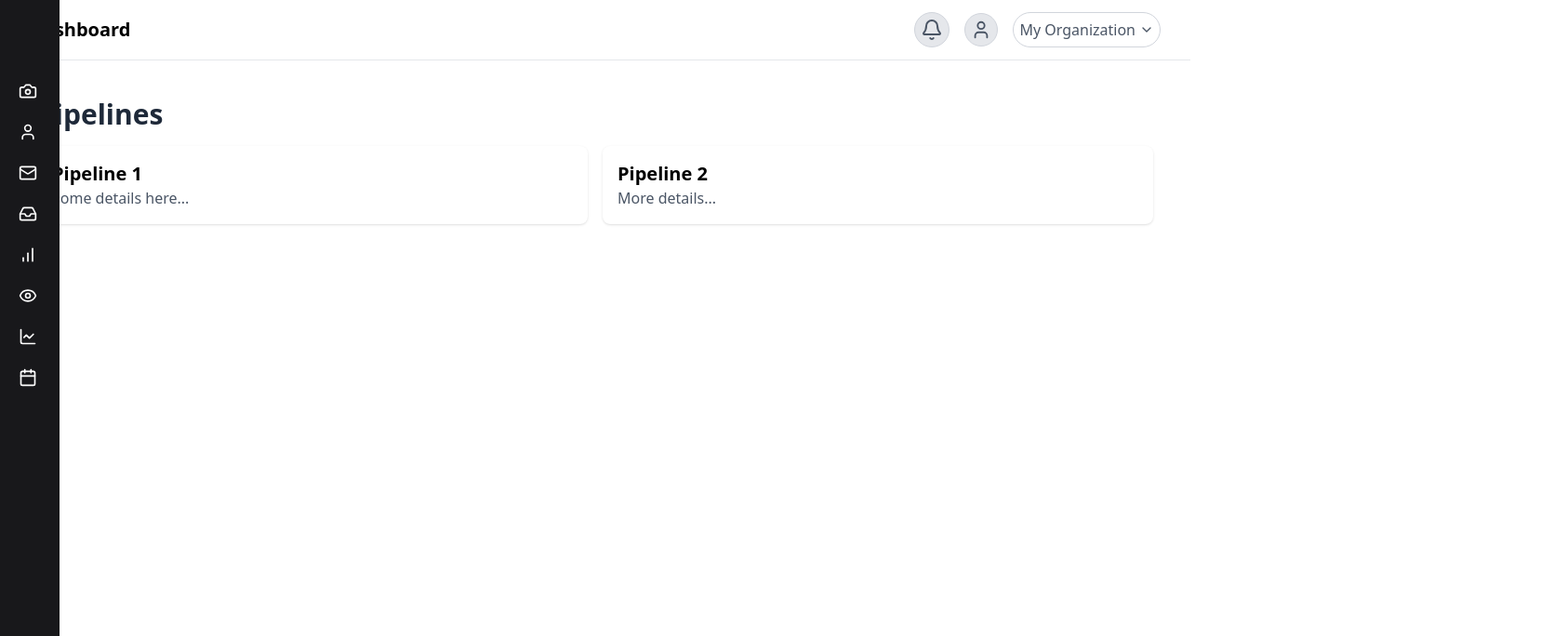
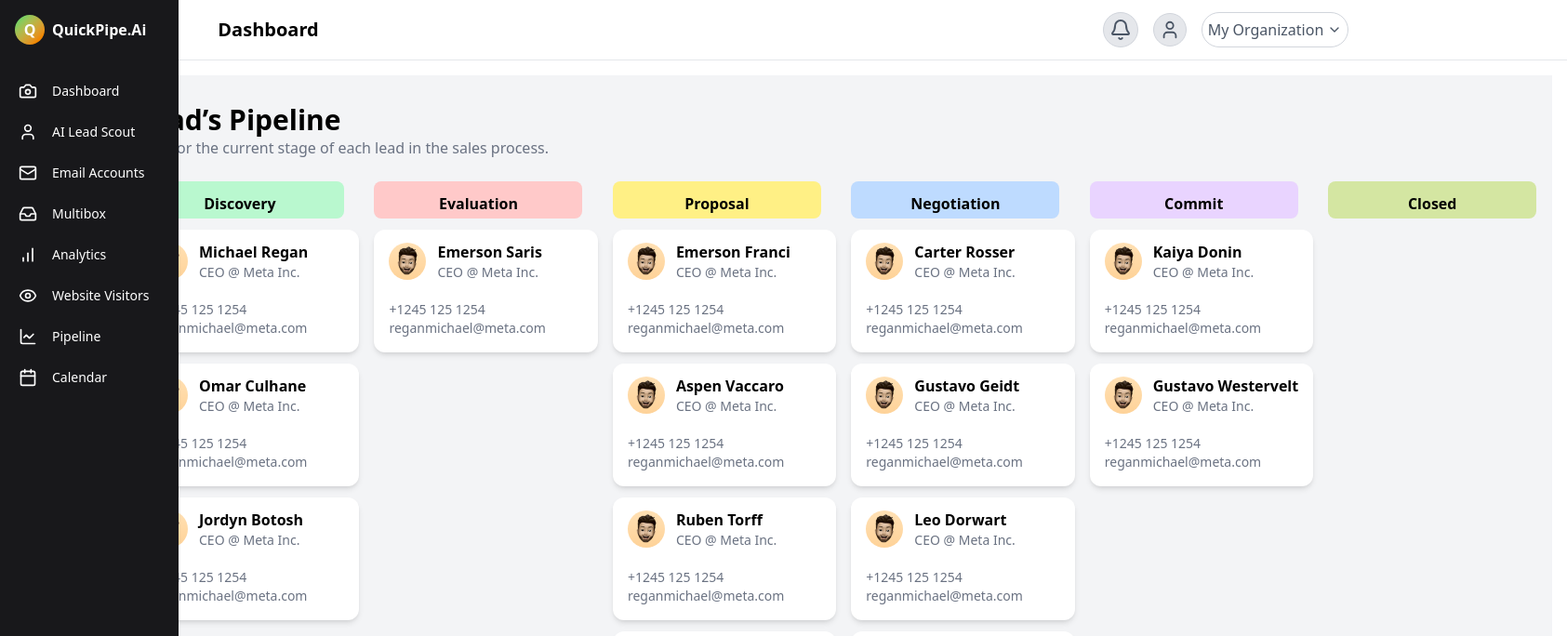
Before and after one commit to greykaizen/Ai-Automation, a React (Vite) app: page /pipelines in a window 1280 px wide. Shown: the top 684 px of the page at 93% size, 1685 px wide, since content can reach past the window. Built offline with nearby package versions, Linux system fonts and the light colour scheme.

Commit message:
Add the Pipeline page with UI and effects

```diff
--- a/package.json
+++ b/package.json
@@ -14,6 +14,7 @@
     "lucide-react": "^0.475.0",
     "react": "^19.0.0",
     "react-dom": "^19.0.0",
+    "react-feather": "^2.0.10",
     "react-icons": "^5.5.0",
     "react-router-dom": "^7.2.0",
     "recharts": "^2.15.1",
--- a/src/App.jsx
+++ b/src/App.jsx
@@ -14,6 +14,7 @@
 import MultiBox from './routes/Multibox';
 import EmailAccounts from './routes/EmailAccounts';
 import AILeadScouts from './routes/AILeadScouts';
+import AiLeadScouts from './routes/AILeadScouts';
 
 function App() {
   const router = createBrowserRouter(
--- a/src/components/Card.jsx
+++ b/src/components/Card.jsx
@@ -4,7 +4,7 @@
 function Card() {
   return (
     <div className="w-full max-w-sm bg-gradient-to-br from-white to-teal-50/50 rounded-2xl p-4 border border-teal-100/50 shadow-sm">
-    <div className="flex items-start justify-between mb-6">
+    <div className="flex items-start justify-betAween mb-6">
       <div className="flex items-center gap-4">
         <div className="p-3 bg-teal-50 rounded-full">
           <Mail className="h-6 w-6 text-teal-600" />
--- a/src/components/Sidebar.jsx
+++ b/src/components/Sidebar.jsx
@@ -1,16 +1,15 @@
 import { useState } from "react";
 import { Calendar, Camera, BarChartIcon as ChartBar, Eye, Inbox, LineChart, Mail, User } from "lucide-react";
 import { Link } from "react-router-dom";
-// import { p } from "react-router-dom";
 
 const menuItems = [
   { name: "Dashboard", icon: Camera, slug: "/" },
-  { name: "AI Lead Scout", icon: User },
-  { name: "Email accounts", icon: Mail },
-  { name: "Multibox", icon: Inbox },
+  { name: "AI Lead Scout", icon: User, slug: "ai-lead-scouts" },
+  { name: "Email Accounts", icon: Mail, slug: "email-accounts" },
+  { name: "Multibox", icon: Inbox, slug: "multi-box" },
   { name: "Analytics", icon: ChartBar, slug: "analytics" },
-  { name: "Website visitors", icon: Eye },
-  { name: "Pipeline", icon: LineChart },
+  { name: "Website Visitors", icon: Eye, slug: "website-visitor" },
+  { name: "Pipeline", icon: LineChart, slug: "pipelines" },
   { name: "Calendar", icon: Calendar, slug: "calender" },
 ];
 
@@ -24,7 +23,7 @@
       onMouseLeave={() => setIsExpanded(false)}
     >
       <div className="p-4">
-        <p  className={`flex items-center gap-2 overflow-hidden whitespace-nowrap font-semibold ${isExpanded ? "opacity-100" : "opacity-0"}`}>
+        <p className={`flex items-center gap-2 overflow-hidden whitespace-nowrap font-semibold ${isExpanded ? "opacity-100" : "opacity-0"}`}>
           <div className="flex h-8 w-8 items-center justify-center rounded-full bg-gradient-to-br from-green-400 to-orange-500">
             Q
           </div>
@@ -32,24 +31,23 @@
         </p>
       </div>
 
-        <div className="flex justify-between">
       <nav className="mt-4 space-y-2 px-2">
         {menuItems.map((item) => {
           const Icon = item.icon;
           return (
-                    <p key={item.name}
-                    className={`flex items-center gap-4 rounded-lg px-3 py-2 text-sm transition-colors hover:bg-zinc-800 ${!isExpanded ? "justify-center" : ""}`}>
+            <Link
+              key={item.name}
+              to={item.slug || "#"} // Default to "#" if no slug, but all should have slugs now
+              className={`flex items-center gap-4 rounded-lg px-3 py-2 text-sm transition-colors hover:bg-zinc-800 ${!isExpanded ? "justify-center" : ""}`}
+            >
               <Icon className="h-5 w-5 shrink-0" />
               <span className={`overflow-hidden whitespace-nowrap transition-opacity ${isExpanded ? "opacity-100" : "opacity-0 w-0"}`}>
-                      <Link to={item?.slug}>
                 {item.name}
+              </span>
             </Link>
-                    </span>
-                    </p>
           );
         })}
       </nav>
-        </div>
     </div>
   );
 }
--- a/src/routes/Pipelines.jsx
+++ b/src/routes/Pipelines.jsx
@@ -1,21 +1,53 @@
-import React from 'react';
+import { useState } from "react";
+import Boy from "../assets/Boy.png";
 
-const Pipelines = () => {
+const pipelineStages = [
+  { name: "Discovery", color: "bg-green-200", leads: ["Michael Regan", "Omar Culhane", "Jordyn Botosh"] },
+  { name: "Evaluation", color: "bg-red-200", leads: ["Emerson Saris"] },
+  { name: "Proposal", color: "bg-yellow-200", leads: ["Emerson Franci", "Aspen Vaccaro", "Ruben Torff", "Cristofer Workman"] },
+  { name: "Negotiation", color: "bg-blue-200", leads: ["Carter Rosser", "Gustavo Geidt", "Leo Dorwart", "Lydia George"] },
+  { name: "Commit", color: "bg-purple-200", leads: ["Kaiya Donin", "Gustavo Westervelt"] },
+  { name: "Closed", color: "bg-[#D4E6A2]", leads: [] },
+];
+
+const LeadCard = ({ name }) => {
+  const [hover, setHover] = useState(false);
   return (
-    <div className="p-6">
-      <h1 className="text-3xl font-bold text-gray-800 mb-4">Pipelines</h1>
-      <div className="grid grid-cols-1 md:grid-cols-2 gap-4">
-        <div className="bg-white p-4 rounded-lg shadow">
-          <h2 className="text-xl font-semibold">Pipeline 1</h2>
-          <p className="text-gray-600">Some details here...</p>
-        </div>
-        <div className="bg-white p-4 rounded-lg shadow">
-          <h2 className="text-xl font-semibold">Pipeline 2</h2>
-          <p className="text-gray-600">More details...</p>
+    <div
+      className={`rounded-xl shadow-md transition-all ${hover ? "bg-gray-400 text-white" : "bg-white"}`}
+      onMouseEnter={() => setHover(true)}
+      onMouseLeave={() => setHover(false)}
+    >
+      <div className="flex items-center gap-3 px-4 py-3">
+        <img src={Boy} alt="Profile" className="w-10 h-10 rounded-full" />
+        <div>
+          <p className="font-semibold">{name}</p>
+          <p className={`text-sm ${hover ? "text-white" : "text-gray-500"}`}>CEO @ Meta Inc.</p>
         </div>
       </div>
+      <p className={`text-sm ${hover ? "text-white" : "text-gray-500"} mt-2 px-4`}>+1245 125 1254</p>
+      <p className={`text-sm ${hover ? "text-white" : "text-gray-500"} px-4 pb-4`}>reganmichael@meta.com</p>
     </div>
   );
 };
 
-export default Pipelines;
+export default function Pipelines() {
+  return (
+    <div className="pl-[130px] pt-[30px] bg-gray-100 min-h-screen overflow-x-auto flex-grow">
+      <h1 className="text-3xl font-bold">Lead’s Pipeline</h1>
+      <p className="text-gray-500 mb-6">Monitor the current stage of each lead in the sales process.</p>
+      <div className="grid grid-cols-6 gap-4 w-max">
+        {pipelineStages.map((stage) => (
+          <div key={stage.name}>
+            <div className={`p-3 rounded-lg text-center font-semibold ${stage.color} w-56 h-10`}>{stage.name}</div>
+            <div className="space-y-3 mt-3">
+              {stage.leads.map((lead) => (
+                <LeadCard key={lead} name={lead} />
+              ))}
+            </div>
+          </div>
+        ))}
+      </div>
+    </div>
+  );
+}
```
Also changed, not shown: src/assets/AILead_Scouts.jpeg (added), 1 other file (tests, documents, lock files or other folders). Lines whose indentation alone changed are shown as unchanged.
